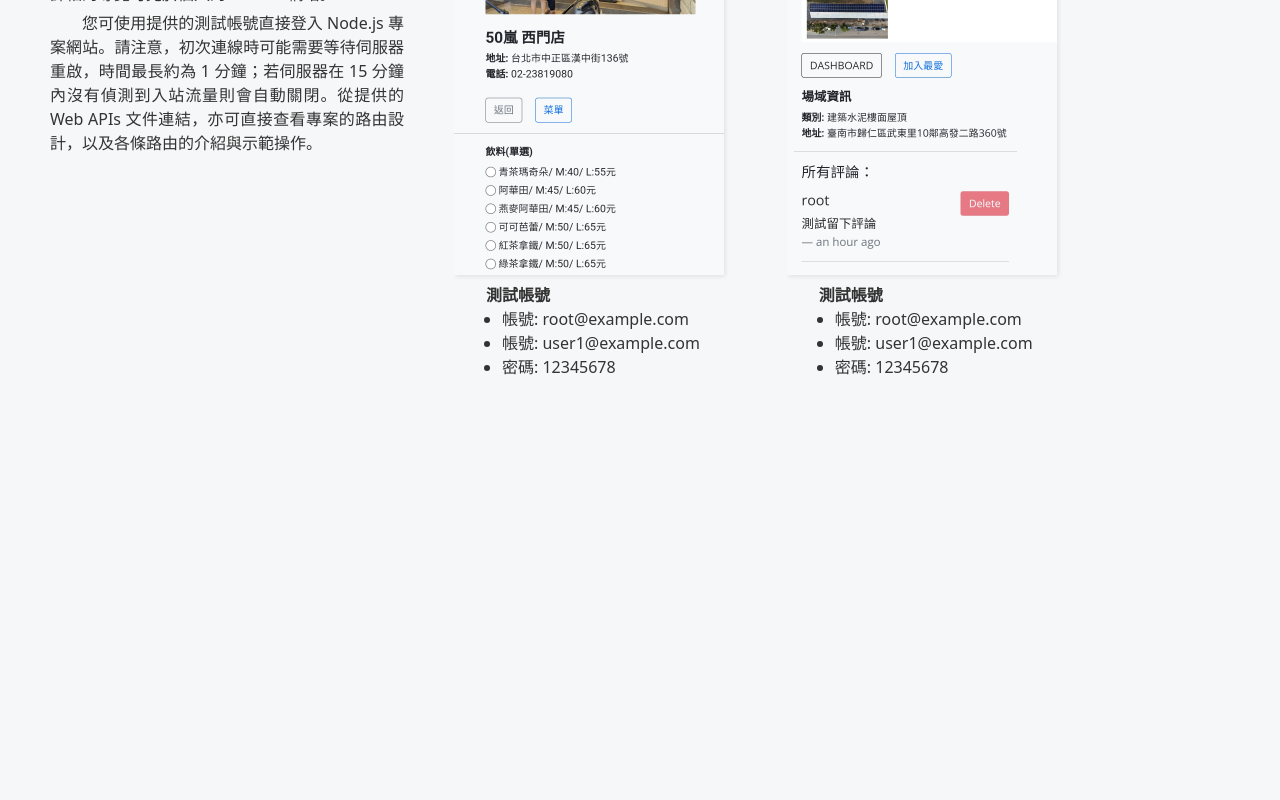
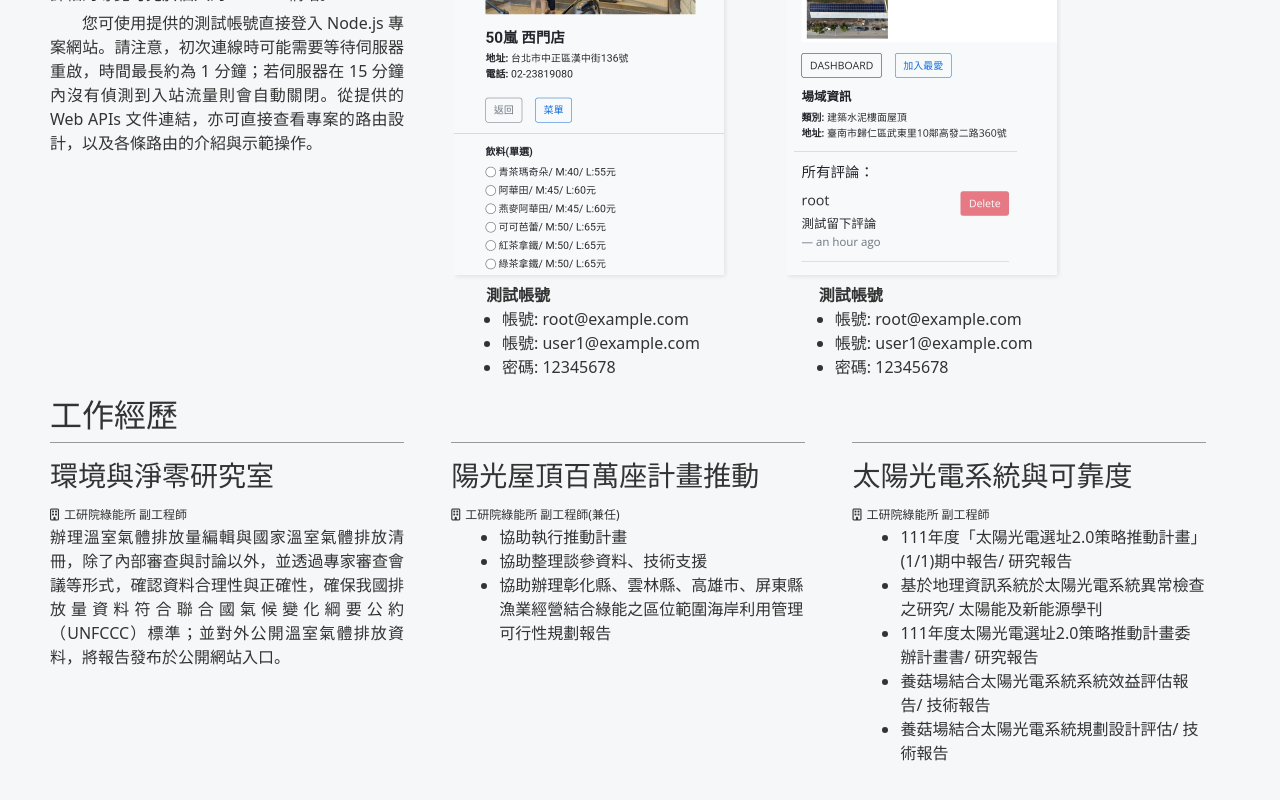
Before and after one commit to cyanshub/sp-resume-be-080624, a React (Vite) app: page /resumes in a window 1280 px wide. Shown: the part 704-1504 px from the top of the page. Before the commit the page ends 1125 px from the top, so only its background shows below. Built offline with nearby package versions, Linux system fonts and the light colour scheme.

Commit message:
製作 ExpSection 及其樣式

```diff
--- a/src/App.scss
+++ b/src/App.scss
@@ -1,12 +1,17 @@
 // 載入低階模組彙整器, 使用 as * 免除輸入引用低階模組的名稱
-@use "./styles/index" as *;
+@use './styles/index' as *;
 
 // 基礎及共用樣式
 html,
 body {
   color: var(--main-text-color);
   background-color: var(--main-background-color);
-  font-family: "Lato", "Noto Sans TC", sans-serif;
+  font-family: 'Lato', 'Noto Sans TC', sans-serif;
+}
+
+#root {
+  color: var(--main-text-color);
+  background-color: var(--main-background-color);
 }
 
 h2 {
--- /dev/null
+++ b/src/components/ResumePageComponents/ExpSection.jsx
@@ -0,0 +1,55 @@
+const ExpSection = () => {
+  return (
+    <div className="experience-section">
+      <h2 className="job-experience">工作經歷</h2>
+
+      {/* 經歷 */}
+      <div className="experience-item">
+        <h3 className="job-title">環境與淨零研究室</h3>
+        <span className="company">
+          <i className="far fa-building"></i>工研院綠能所 副工程師
+        </span>
+        <p>
+          辦理溫室氣體排放量編輯與國家溫室氣體排放清冊，除了內部審查與討論以外，並透過專家審查會議等形式，確認資料合理性與正確性，確保我國排放量資料符合聯合國氣候變化綱要公約（UNFCCC）標準；並對外公開溫室氣體排放資料，將報告發布於公開網站入口。
+        </p>
+      </div>
+      <hr />
+
+      {/* 經歷 */}
+      <div className="experience-item">
+        <h3 className="job-title">陽光屋頂百萬座計畫推動</h3>
+        <span className="company">
+          <i className="far fa-building"></i>工研院綠能所 副工程師(兼任)
+        </span>
+
+        <ul>
+          <li className="ms-3">協助執行推動計畫</li>
+          <li className="ms-3">協助整理談參資料、技術支援</li>
+          <li className="ms-3">
+            協助辦理彰化縣、雲林縣、高雄市、屏東縣漁業經營結合綠能之區位範圍海岸利用管理可行性規劃報告
+          </li>
+        </ul>
+      </div>
+      <hr />
+
+      {/* 經歷 */}
+      <div className="experience-item">
+        <h3 className="job-title">太陽光電系統與可靠度</h3>
+        <span className="company">
+          <i className="far fa-building"></i>工研院綠能所 副工程師
+        </span>
+
+        <ul>
+          <li className="ms-3 ">111年度「太陽光電選址2.0策略推動計畫」(1/1)期中報告/ 研究報告</li>
+          <li className="ms-3 ">基於地理資訊系統於太陽光電系統異常檢查之研究/ 太陽能及新能源學刊</li>
+          <li className="ms-3 ">111年度太陽光電選址2.0策略推動計畫委辦計畫書/ 研究報告</li>
+          <li className="ms-3 ">養菇場結合太陽光電系統系統效益評估報告/ 技術報告</li>
+          <li className="ms-3 ">養菇場結合太陽光電系統規劃設計評估/ 技術報告</li>
+        </ul>
+      </div>
+      <hr />
+    </div>
+  );
+};
+
+export default ExpSection;
--- a/src/components/ResumePageComponents/index.js
+++ b/src/components/ResumePageComponents/index.js
@@ -1,6 +1,7 @@
-import Header from "./Header";
-import InfoSection from "./InfoSection";
-import DescriptionSection from "./DescriptionSection";
-import SkillSection from "./SkillSection";
+import Header from './Header';
+import InfoSection from './InfoSection';
+import DescriptionSection from './DescriptionSection';
+import SkillSection from './SkillSection';
+import ExpSection from './ExpSection';
 
-export { Header, InfoSection, DescriptionSection, SkillSection }
+export { Header, InfoSection, DescriptionSection, SkillSection, ExpSection };
--- a/src/pages/ResumePage.jsx
+++ b/src/pages/ResumePage.jsx
@@ -1,8 +1,13 @@
-import { DescriptionSection, Header, InfoSection, SkillSection } from '../components/ResumePageComponents';
+import {
+  DescriptionSection,
+  ExpSection,
+  Header,
+  InfoSection,
+  SkillSection,
+} from '../components/ResumePageComponents';
 
 // 載入資料
-import { sps } from '../../data.json'
-
+import { sps } from '../../data.json';
 
 const ResumePage = () => {
   return (
@@ -14,8 +19,8 @@
 
         <div className="skill-experience-section">
           <h2>作品集</h2>
-          <SkillSection sps = {sps}/>
-
+          <SkillSection sps={sps} />
+          <ExpSection />
         </div>
       </main>
     </>
--- a/src/styles/arranges.scss
+++ b/src/styles/arranges.scss
@@ -2,8 +2,6 @@
 main {
   margin-top: 60px;
   padding: 25px 50px;
-  color: var(--main-text-color);
-  background-color: var(--main-background-color);
 }
 
 .info-section,
```
